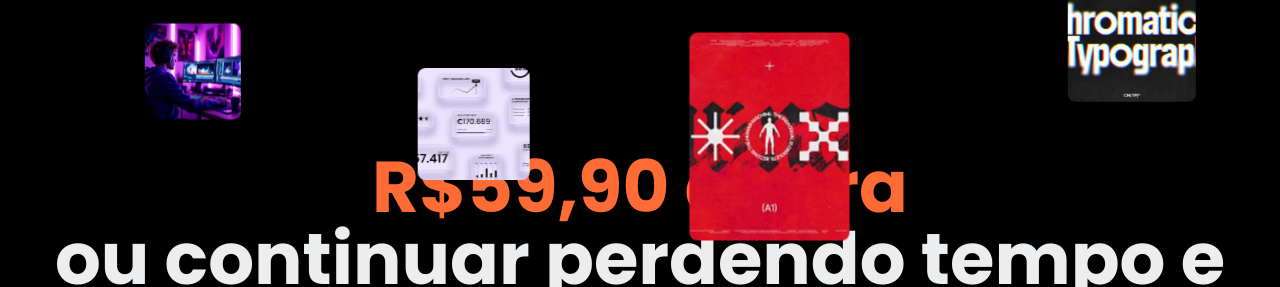
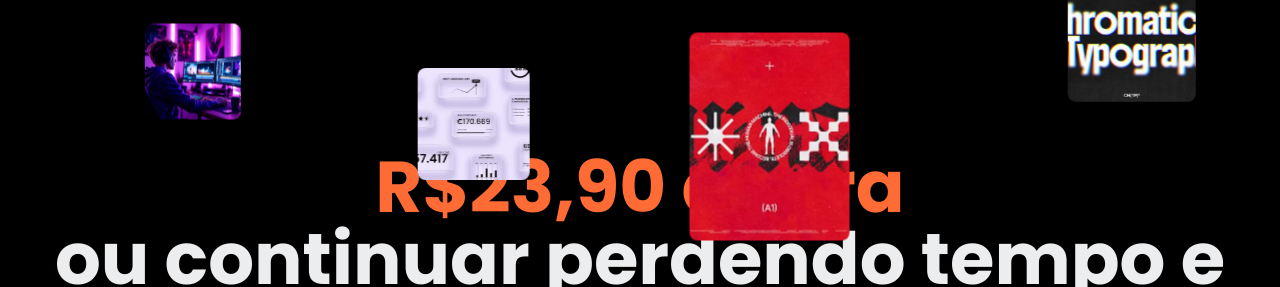
Before and after one commit to fernandoadevf/M30, a React (Create React App) app: page / in a window 1280 px wide. Shown: the part 9171-9458 px from the top of the page. Built offline with nearby package versions, Linux system fonts and the light colour scheme.

Commit message:
Atualiza preços restantes de R,90 para R,90 em cta-parallax e HeroBenefits

```diff
--- a/src/components/HeroBenefits.tsx
+++ b/src/components/HeroBenefits.tsx
@@ -55,7 +55,7 @@ const HeroBenefits: React.FC = () => {
             <div className="space-y-4">
               <div className="flex items-center justify-center gap-4">
                 <span className="text-2xl text-gray-400 line-through">De R$197</span>
-                <span className="text-4xl sm:text-5xl font-bold text-gradient">por apenas R$59,90</span>
+                <span className="text-4xl sm:text-5xl font-bold text-gradient">por apenas R$23,90</span>
               </div>
               <p className="text-gray-300 text-sm">
                 💰 Pagamento único • Sem mensalidades • Oferta por tempo limitado
--- a/src/components/ui/cta-parallax.tsx
+++ b/src/components/ui/cta-parallax.tsx
@@ -199,7 +199,7 @@ const CTAParallax = () => {
           animate={{ opacity: 1, y: 0 }}
           transition={{ duration: 0.8, delay: 1.7 }}
         >
-          <span className="text-primary-gold">R$59,90 agora</span>
+          <span className="text-primary-gold">R$23,90 agora</span>
           <br />
           <span className="text-primary-light">ou continuar perdendo tempo e oportunidades?</span>
         </motion.h2>
```
